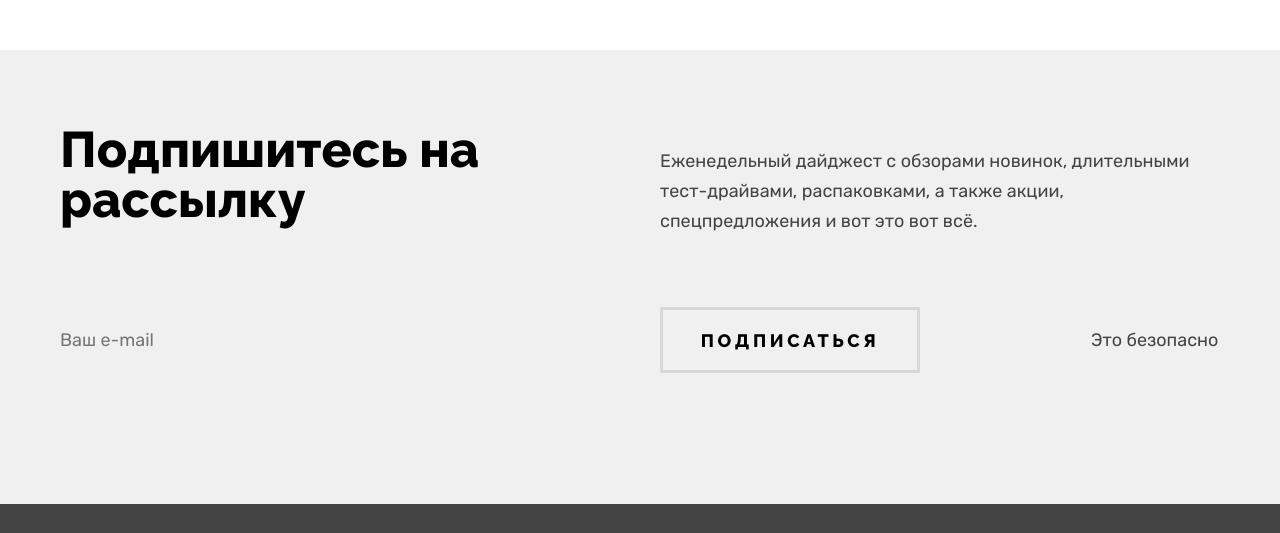
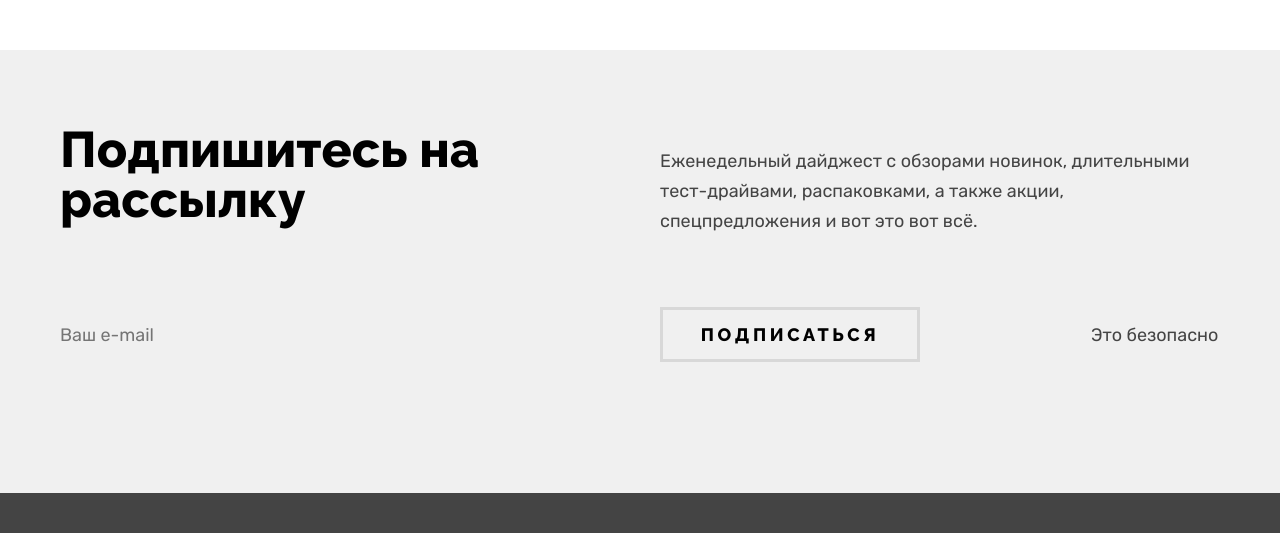
Before and after one commit to ant-druha/1924739-device-32, a plain HTML site: page index.html in a window 1280 px wide. Shown: the part 2368-2901 px from the top of the page. Drawn offline with Linux system fonts and the light colour scheme.

Commit message:
e-mail input field refactored: removed <p> and set height for button.

```diff
--- a/index.html
+++ b/index.html
@@ -391,10 +391,8 @@
           </div>
           <div class="newsletter-section">
             <form class="newsletter-form" action="https://echo.htmlacademy.ru/" method="post">
-              <p class="newsletter-email">
-                <label class="visually-hidden" for="email">Email</label>
-                <input class="input-text" id="email" placeholder="Ваш e-mail" type="email" name="email" required>
-              </p>
+              <label class="visually-hidden" for="email">Email</label>
+              <input class="input-text input-email" id="email" placeholder="Ваш e-mail" type="email" name="email" required>
               <button class="button-newsletter button-bordered navigation-link" type="submit">
                 Подписаться
               </button>
--- a/styles/styles.css
+++ b/styles/styles.css
@@ -206,7 +206,7 @@ figure {
   width: 516px;
   margin-right: 24px;
 }
-
+/* The attributes are taken from the parent block */
 .input-text {
   font-family: inherit;
   font-size: inherit;
@@ -455,10 +455,11 @@ figure {
 .newsletter-section {
   display: flex;
   align-items: baseline;
+  margin-bottom: 53px;
 }
 
-.newsletter-section:not(:last-child) {
-  margin-bottom: 53px;
+.newsletter-section:last-child {
+  margin-bottom: 0;
 }
 
 .flex-container {
@@ -479,7 +480,7 @@ figure {
   display: flex;
 }
 
-.newsletter-email {
+.input-email {
   width: 560px;
   margin-right: 40px;
 }
@@ -491,6 +492,7 @@ figure {
 
 .button-newsletter {
   width: 260px;
+  height: 55px;
   margin-right: 171px;
 }
 
```
